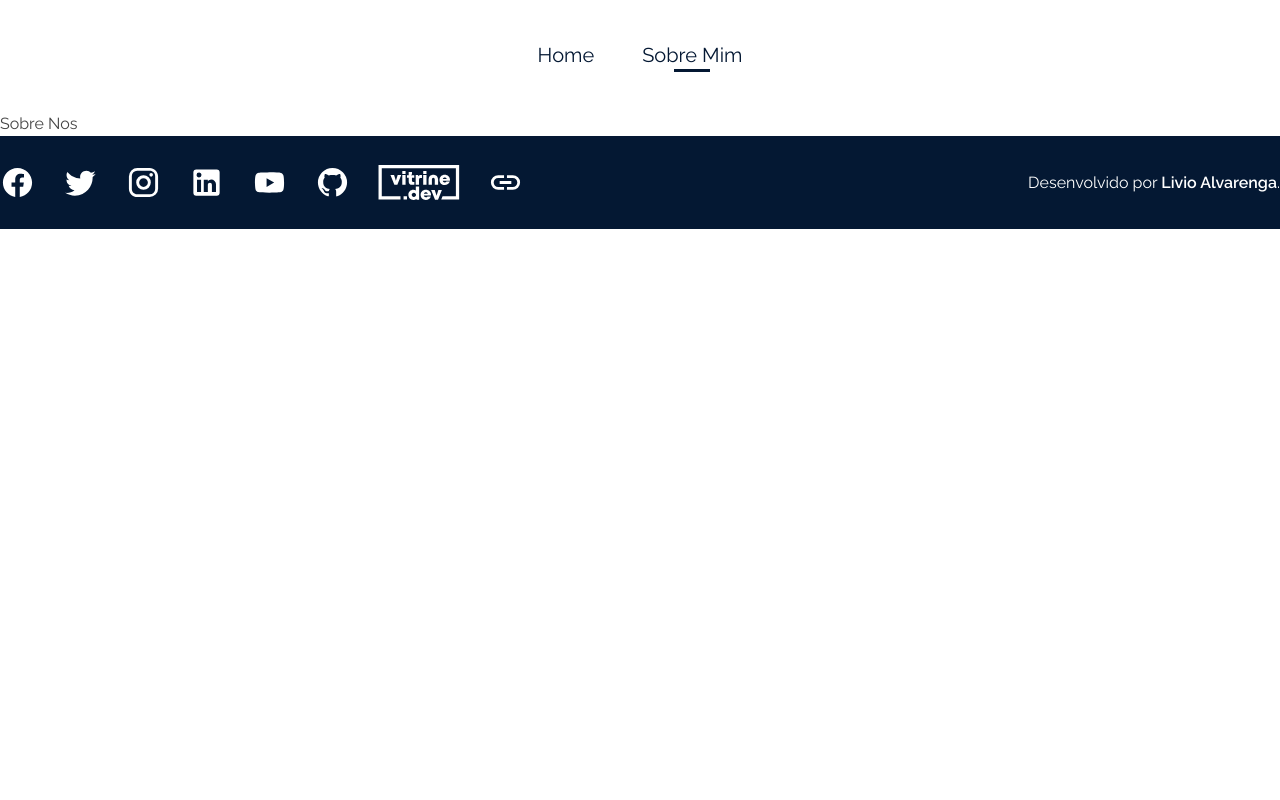
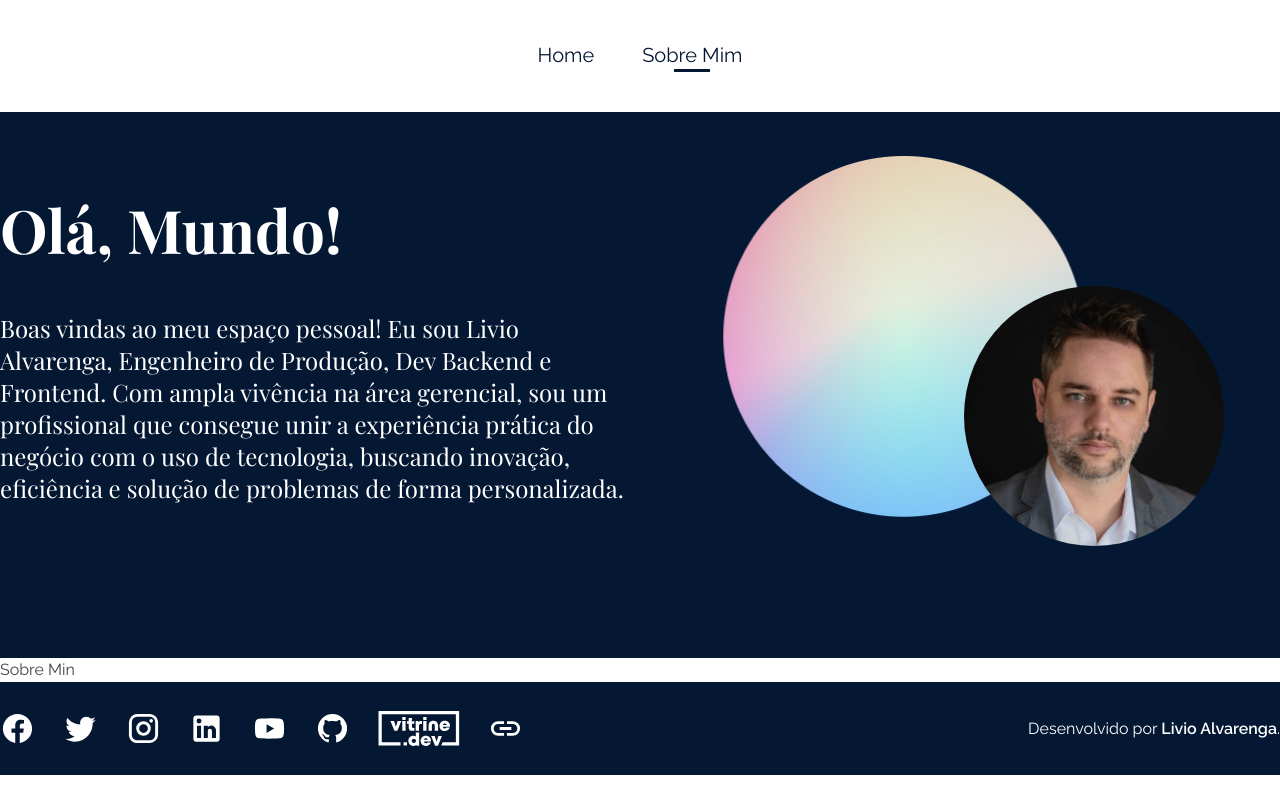
Before and after one commit to LivioAlvarenga/react-router, a React (Vite) app: page /sobre-mim in a window 1280 px wide. Built offline with nearby package versions, Linux system fonts and the light colour scheme.

Commit message:
add pagina padrão em routes para não repetir codigo

```diff
--- /dev/null
+++ b/src/components/DefaultPage.jsx
@@ -0,0 +1,11 @@
+import Banner from "@/components/Banner";
+import { Outlet } from "react-router-dom";
+
+export default function DefaultPage() {
+  return (
+    <main>
+      <Banner />
+      <Outlet />
+    </main>
+  );
+}
--- a/src/pages/AboutMe/index.jsx
+++ b/src/pages/AboutMe/index.jsx
@@ -1,7 +1,6 @@
-
 
 export default function AboutMe() {
   return (
-    <div>Sobre Nos</div>
-  )
+      <h1>Sobre Min</h1>
+  );
 }
--- a/src/pages/Home/index.jsx
+++ b/src/pages/Home/index.jsx
@@ -1,12 +1,9 @@
-import Banner from "@/components/Banner";
 import Post from "@/components/Post";
 import posts from "@/json/posts.json";
 import Wrapper from "@/components/Wrapper";
 
 export default function Home() {
   return (
-    <>
-      <Banner />
       <Wrapper>
         <ul className="my-12 flex flex-wrap gap-8 -translate-y-24">
           {posts.map((post) => (
@@ -19,6 +16,5 @@ export default function Home() {
           ))}
         </ul>
       </Wrapper>
-    </>
   );
 }
--- a/src/routes.jsx
+++ b/src/routes.jsx
@@ -1,3 +1,4 @@
+import DefaultPage from "@/components/DefaultPage";
 import Footer from "@/components/Footer";
 import Menu from "@/components/Menu";
 import AboutMe from "@/pages/AboutMe";
@@ -10,8 +11,11 @@ export default function AppRoutes() {
     <BrowserRouter>
       <Menu />
       <Routes>
-        <Route path="/" element={<Home />} />
-        <Route path="/sobre-mim" element={<AboutMe />} />
+        <Route path="/" element={<DefaultPage />}>
+          <Route index element={<Home />} />
+          <Route path="sobre-mim" element={<AboutMe />} />
+        </Route>
+
         <Route path="*" element={<ErrorPage />} />
       </Routes>
       <Footer
```
